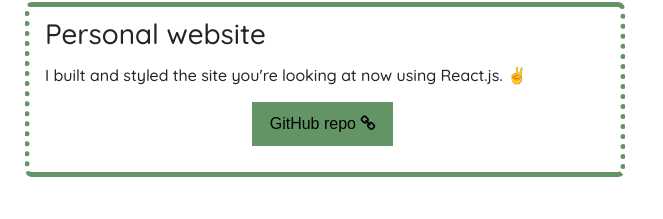
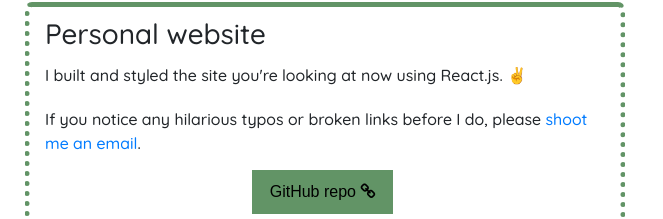
Before and after one commit to coryjquirk/portfolio, a React (Create React App) app in the folder client/: page / in a window 1280 px wide. Shown: the part 5132-5351 px from the top of the page, without its empty margins (0-663 px from the left). Built offline with nearby package versions, Linux system fonts and the light colour scheme.

Commit message:
how to report typos

```diff
--- a/client/src/components/Portfolio/index.js
+++ b/client/src/components/Portfolio/index.js
@@ -116,6 +116,7 @@ function Portfolio(props){
             <div id="portfolioItem">
                 <h3>Personal website</h3>
                 <p>I built and styled the site you're looking at now using React.js. &#9996;</p>
+                <p>If you notice any hilarious typos or broken links before I do, please <a href="contact">shoot me an email</a>.</p>
                 <div class="portfBtnDiv">
                     <a href="https://github.com/coryjquirk/portfolio" class="portfBtn"><button>GitHub repo <i class="fa fa-link"></i></button></a>
                 </div>
```
Also changed, not shown: 1 other file (tests, documents, lock files or other folders).
